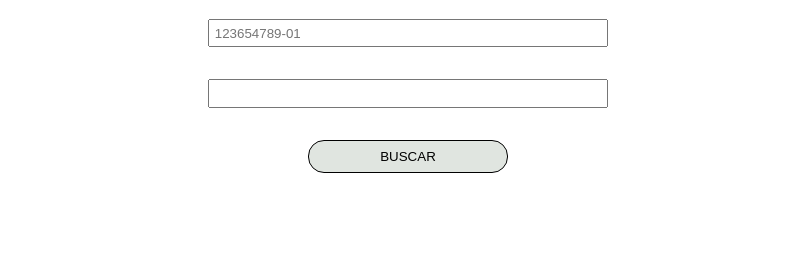
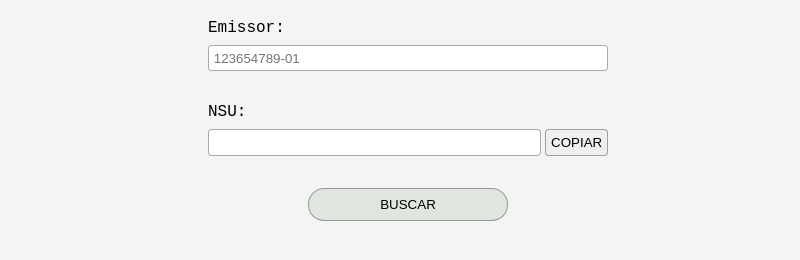
Before and after one commit to devAlexSilva/app-search-fields, an Electron app: page index.html in a window 800 px wide. Shown: the part 106-366 px from the top of the page. Drawn offline with Linux system fonts and the light colour scheme.

Commit message:
feat: add copy clipboard

```diff
--- a/api.js
+++ b/api.js
@@ -9,7 +9,8 @@ export function exec() {
 
   const inputOrderId = document.querySelector("#orderId");
   const inputResultado = document.querySelector("#result");
-  const btn = document.querySelector("#btn");
+  const btnSearch = document.querySelector("#btn-search");
+  const btnCopy = document.querySelector("#btn-copy");
 
   inputOrderId.addEventListener("keydown", async (e) => {
     if(e.keyCode !== 13) return
@@ -17,7 +18,12 @@ export function exec() {
     inputResultado.value = await api(e.target.value)
   });
 
-  btn.addEventListener("click", async () => {
+  btnSearch.addEventListener("click", async () => {
     inputResultado.value = await api(inputOrderId.value)
   });
+
+  btnCopy.addEventListener("click", async () => {
+    let text = inputResultado.value
+    await navigator.clipboard.writeText(text)
+  });
 }
--- a/index.html
+++ b/index.html
@@ -1,5 +1,6 @@
 <!DOCTYPE html>
 <html lang="pt-BR">
+
 <head>
   <meta charset="UTF-8" />
   <meta http-equiv="X-UA-Compatible" content="IE=edge" />
@@ -7,16 +8,27 @@
   <link rel="stylesheet" href="style.css" />
   <title>Buscador de NSU</title>
 </head>
+
 <body>
   <h1>Informe o código disponível no campo "Emissor"</h1>
   <main class="main">
+    <div class="field-order">
+      <label for="orderId">Emissor:</label>
       <input type="text" id="orderId" placeholder="123654789-01" />
+    </div>
+    <div class="field-nsu">
+      <div>
+        <label for="result">NSU:</label>
         <input type="text" id="result" />
-      <button id="btn">BUSCAR</button>
+      </div>
+      <button id="btn-copy">COPIAR</button>
+    </div>
+    <button id="btn-search">BUSCAR</button>
   </main>
   <script type="module">
     import { exec } from "./api.js";
     exec();
   </script>
 </body>
+
 </html>
--- a/style.css
+++ b/style.css
@@ -13,9 +13,16 @@ body {
   flex-direction: column;
   justify-content: flex-start;
   align-items: center;
+  background-color: #f4f4f4;
 }
 h1 {
   text-align: center;
+}
+input[type="text"] {
+  padding: 0.3rem;
+  border: 1px solid #00000056;
+  border-radius: 4px;
+  outline: none;
 }
 .main {
   max-width: 400px;
@@ -24,20 +31,40 @@ h1 {
   display: flex;
   flex-direction: column;
 }
-input[type="text"] {
-  padding: 0.3rem;
+.field-order,
+.field-nsu > div {
+  display: flex;
+  flex-direction: column;
+  gap: .5rem;
+  flex-grow: 1;
 }
-#btn {
+.field-nsu {
+  display: flex;
+  flex-direction: row;
+  align-items: flex-end;
+  gap: .3rem;
+}
+.field-nsu > button {
+  padding: .3rem;
+  border: 1px solid #00000056;
+  border-radius: 4px;
+  outline: none;
+  height: min-content;
+}
+.field-nsu > button:hover {
+  background-color: #c4ddd6;
+}
+#btn-search {
   padding: 0.5rem 0;
   width: 50%;
   border-radius: 1rem;
-  border: 1px solid #000;
+  border: 1px solid #00000056;
   outline: none;
-  background-color: rgba(222, 228, 222, 0.933);
+  background-color: #dee4deee;
   left: 50%;
   transform: translateX(50%);
 }
 
-#btn:hover {
-  background-color: rgba(186, 189, 186, 0.933);
+#btn-search:hover {
+  background-color: #c4ddd6;
 }
```
Lines whose indentation alone changed are shown as unchanged.
